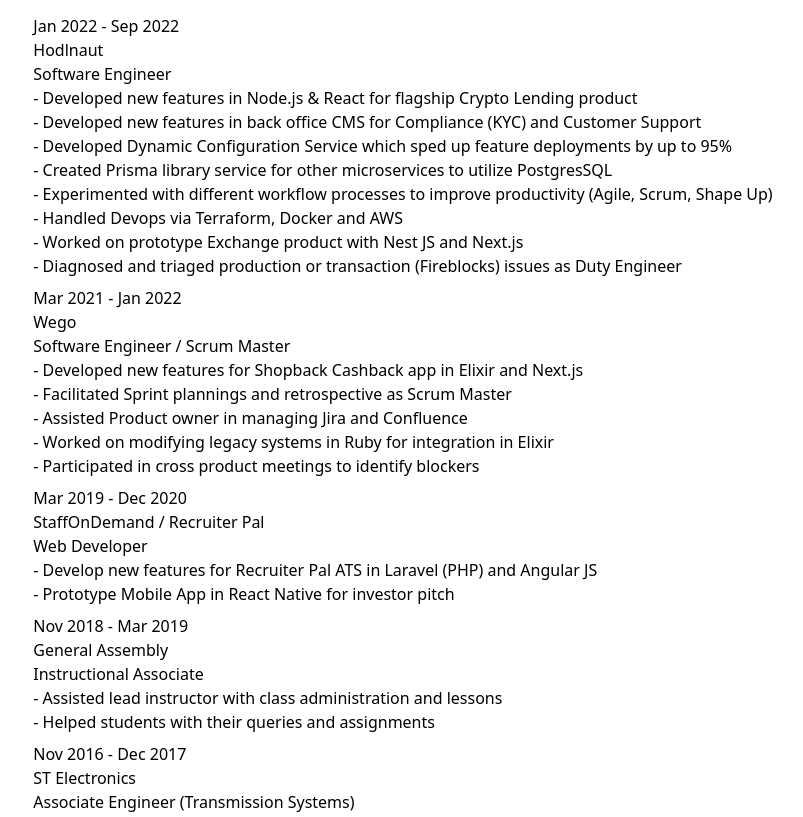
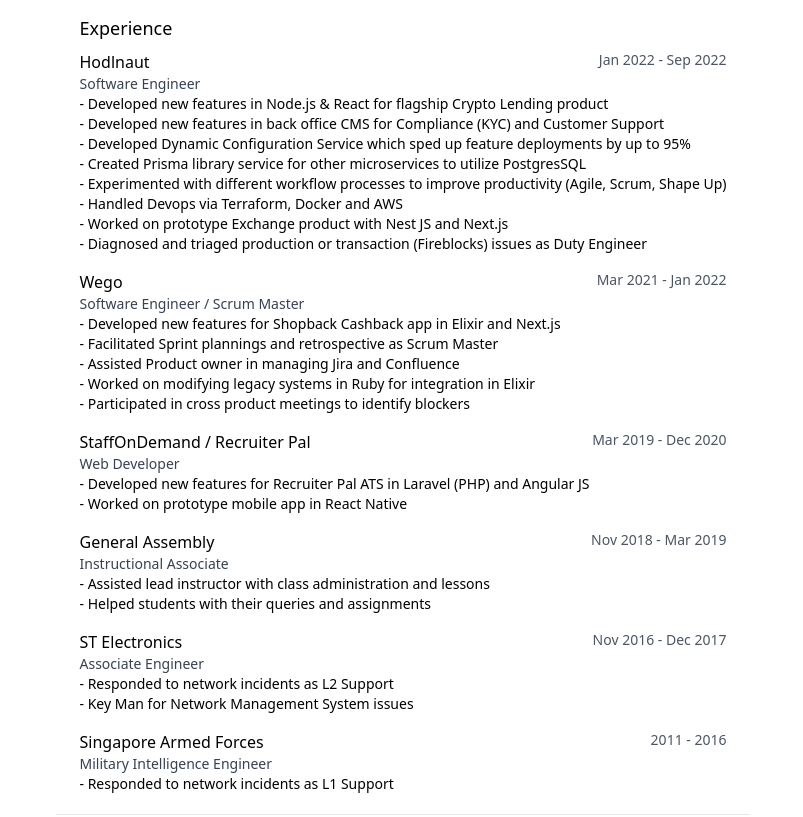
Before and after one commit to lamesensei/lamesensei.github.io, a Next.js app: page / in a window 1280 px wide. Shown: the part 760-1577 px from the top of the page, without its empty margins (237-1040 px from the left). Built offline with nearby package versions, Linux system fonts and the light colour scheme; some icons are missing.

Commit message:
convert headers for experience items

```diff
--- a/pages/index.tsx
+++ b/pages/index.tsx
@@ -72,7 +72,7 @@
             </ul>
           </div>
         </section>
-        {/* Experience */}
+        {/* Education */}
         <section className="border-b border-gray-200 bg-white px-4 py-5 sm:px-6">
           <SectionHeader>Education</SectionHeader>
           <ul className="mt-2">
@@ -86,14 +86,14 @@
               {/* <span className="border-l ml-32 my-2"></span> */}
             </li>
             <li className="mb-4">
-            <ItemHeader
+              <ItemHeader
                 header="42 Silicon Valley"
                 subHeader="Piscine Boot Camp"
                 dateTime="2018"
               />
             </li>
             <li className="mb-2">
-            <ItemHeader
+              <ItemHeader
                 header="Ngee Ann Polytechnic"
                 subHeader="Diploma in Information Technology"
                 dateTime="2011"
@@ -101,116 +101,141 @@
             </li>
           </ul>
         </section>
-        {/*  */}
+        {/* Experience */}
         <section className="border-b border-gray-200 bg-white px-4 py-5 sm:px-6">
-          <ul>
-            <li className="mb-2">
-              <h5>Jan 2022 - Sep 2022</h5>
-              <h3 className="font-medium">Hodlnaut</h3>
-              <h4>Software Engineer</h4>
+          <SectionHeader>Experience</SectionHeader>
+          <ul className="mt-2">
+            <li className="mb-4">
+              <ItemHeader
+                header="Hodlnaut"
+                subHeader="Software Engineer"
+                dateTime="Jan 2022 - Sep 2022"
+              ></ItemHeader>
               <ul>
-                <li>
+                <li className="text-sm">
                   - Developed new features in Node.js & React for flagship
                   Crypto Lending product
                 </li>
-                <li>
+                <li className="text-sm">
                   - Developed new features in back office CMS for Compliance
                   (KYC) and Customer Support
                 </li>
-                <li>
+                <li className="text-sm">
                   - Developed Dynamic Configuration Service which sped up
                   feature deployments by up to 95%
                 </li>
-                <li>
+                <li className="text-sm">
                   - Created Prisma library service for other microservices to
                   utilize PostgresSQL
                 </li>
-                <li>
+                <li className="text-sm">
                   - Experimented with different workflow processes to improve
                   productivity (Agile, Scrum, Shape Up)
                 </li>
-                <li>- Handled Devops via Terraform, Docker and AWS</li>
-                <li>
+                <li className="text-sm">
+                  - Handled Devops via Terraform, Docker and AWS
+                </li>
+                <li className="text-sm">
                   - Worked on prototype Exchange product with Nest JS and
                   Next.js
                 </li>
-                <li>
+                <li className="text-sm">
                   - Diagnosed and triaged production or transaction (Fireblocks)
                   issues as Duty Engineer
                 </li>
               </ul>
             </li>
-            <li className="mb-2">
-              <h5>Mar 2021 - Jan 2022</h5>
-              <h3 className="font-medium">Wego</h3>
-              <h4>Software Engineer / Scrum Master</h4>
+            <li className="mb-4">
+              <ItemHeader
+                header="Wego"
+                subHeader="Software Engineer / Scrum Master"
+                dateTime="Mar 2021 - Jan 2022"
+              ></ItemHeader>
               <ul>
-                <li>
+                <li className="text-sm">
                   - Developed new features for Shopback Cashback app in Elixir
                   and Next.js
                 </li>
-                <li>
+                <li className="text-sm">
                   - Facilitated Sprint plannings and retrospective as Scrum
                   Master
                 </li>
-                <li>
+                <li className="text-sm">
                   - Assisted Product owner in managing Jira and Confluence
                 </li>
-                <li>
+                <li className="text-sm">
                   - Worked on modifying legacy systems in Ruby for integration
                   in Elixir
                 </li>
-                <li>
+                <li className="text-sm">
                   - Participated in cross product meetings to identify blockers
                 </li>
               </ul>
             </li>
-            <li className="mb-2">
-              <h5>Mar 2019 - Dec 2020</h5>
-              <h3 className="font-medium">StaffOnDemand / Recruiter Pal</h3>
-              <h4>Web Developer</h4>
+            <li className="mb-4">
+              <ItemHeader
+                header="StaffOnDemand / Recruiter Pal"
+                subHeader="Web Developer"
+                dateTime="Mar 2019 - Dec 2020"
+              ></ItemHeader>
               <ul>
-                <li>
-                  - Develop new features for Recruiter Pal ATS in Laravel (PHP)
+                <li className="text-sm">
+                  - Developed new features for Recruiter Pal ATS in Laravel (PHP)
                   and Angular JS
                 </li>
-                <li>
-                  - Prototype Mobile App in React Native for investor pitch
+                <li className="text-sm">
+                  - Worked on prototype mobile app in React Native
                 </li>
               </ul>
             </li>
-            <li className="mb-2">
-              <h5>Nov 2018 - Mar 2019</h5>
-              <h3 className="font-medium">General Assembly</h3>
-              <h4>Instructional Associate</h4>
+            <li className="mb-4">
+              <ItemHeader
+                header="General Assembly"
+                subHeader="Instructional Associate"
+                dateTime="Nov 2018 - Mar 2019"
+              ></ItemHeader>
               <ul>
-                <li>
+                <li className="text-sm">
                   - Assisted lead instructor with class administration and
                   lessons
                 </li>
-                <li>- Helped students with their queries and assignments</li>
+                <li className="text-sm">
+                  - Helped students with their queries and assignments
+                </li>
               </ul>
             </li>
-            <li className="mb-2">
-              <h5>Nov 2016 - Dec 2017</h5>
-              <h3 className="font-medium">ST Electronics</h3>
-              <h4>Associate Engineer (Transmission Systems)</h4>
+            <li className="mb-4">
+              <ItemHeader
+                header="ST Electronics"
+                subHeader="Associate Engineer"
+                dateTime="Nov 2016 - Dec 2017"
+              ></ItemHeader>
               <ul>
-                <li>- Responded to network incidents as L2 Support</li>
-                <li>- Key Man for Network Management System issues </li>
-                <li>- Assist vendors with equipment deployments on site</li>
+                <li className="text-sm">
+                  - Responded to network incidents as L2 Support
+                </li>
+                <li className="text-sm">
+                  - Key Man for Network Management System issues{" "}
+                </li>
+                {/* <li className="text-sm">
+                  - Assisted vendors with equipment deployments on site
+                </li> */}
               </ul>
             </li>
-            <li className="mb-2">
-              <h5>2011 - 2016</h5>
-              <h3 className="font-medium">Singapore Armed Forces</h3>
-              <h4>Military Intelligence Engineer</h4>
+            <li className="">
+              <ItemHeader
+                header="Singapore Armed Forces"
+                subHeader="Military Intelligence Engineer"
+                dateTime="2011 - 2016"
+              ></ItemHeader>
               <ul>
-                <li>- Responded to network incidents as L1 Support</li>
-                <li>
+                <li className="text-sm">
+                  - Responded to network incidents as L1 Support
+                </li>
+                {/* <li className="text-sm">
                   - Escorted external contractors in secure locations for
                   equipment deployments
-                </li>
+                </li> */}
               </ul>
             </li>
           </ul>
```
